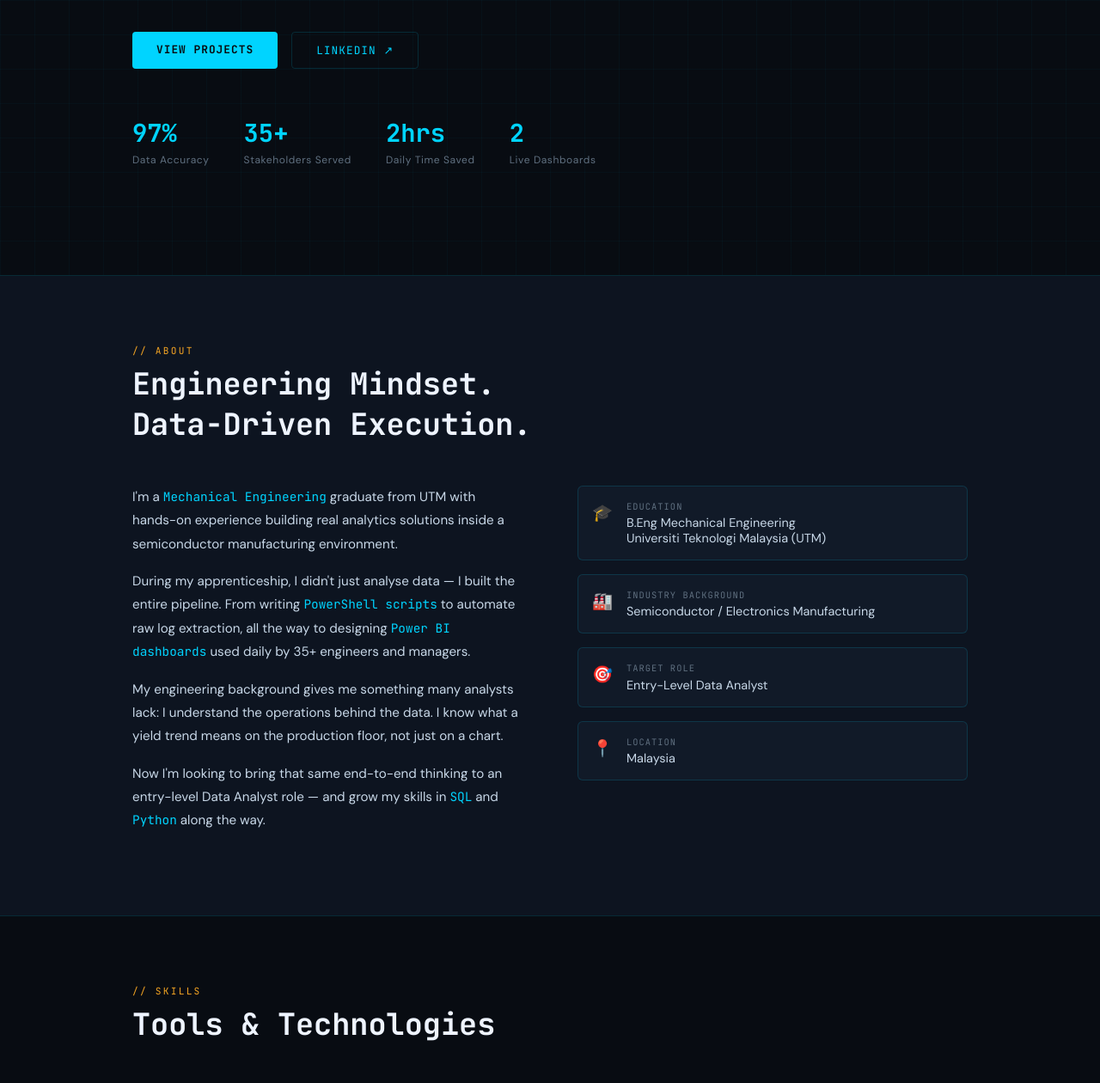
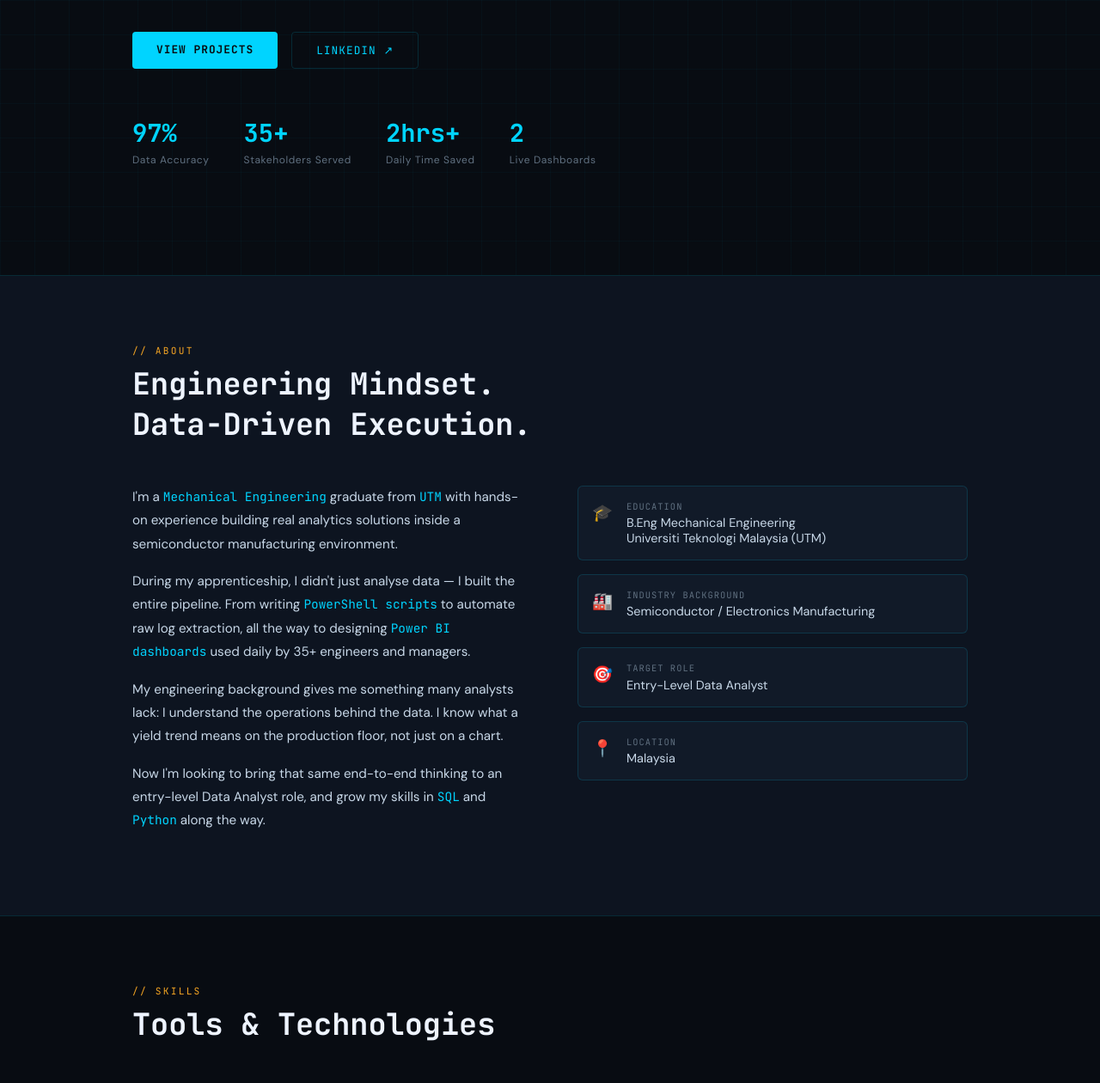
Before and after one commit to fareirfan/fareirfan.github.io, a plain HTML site: page index.html in a window 1280 px wide. Shown: the part 480-1740 px from the top of the page at 86% size. Drawn offline with Linux system fonts and the light colour scheme.

Commit message:
index.html

```diff
--- a/index.html
+++ b/index.html
@@ -173,7 +173,7 @@
     <div class="hero-stats">
       <div><div class="stat-num">97%</div><div class="stat-label">Data Accuracy</div></div>
       <div><div class="stat-num">35+</div><div class="stat-label">Stakeholders Served</div></div>
-      <div><div class="stat-num">2hrs</div><div class="stat-label">Daily Time Saved</div></div>
+      <div><div class="stat-num">2hrs+</div><div class="stat-label">Daily Time Saved</div></div>
       <div><div class="stat-num">2</div><div class="stat-label">Live Dashboards</div></div>
     </div>
   </div>
@@ -187,10 +187,10 @@
     <h2 class="section-title reveal">Engineering Mindset.<br>Data-Driven Execution.</h2>
     <div class="about-grid">
       <div class="about-text reveal">
-        <p>I'm a <span>Mechanical Engineering</span> graduate from UTM with hands-on experience building real analytics solutions inside a semiconductor manufacturing environment.</p>
+        <p>I'm a <span>Mechanical Engineering</span> graduate from <span>UTM</span> with hands-on experience building real analytics solutions inside a semiconductor manufacturing environment.</p>
         <p>During my apprenticeship, I didn't just analyse data — I built the entire pipeline. From writing <span>PowerShell scripts</span> to automate raw log extraction, all the way to designing <span>Power BI dashboards</span> used daily by 35+ engineers and managers.</p>
         <p>My engineering background gives me something many analysts lack: I understand the operations behind the data. I know what a yield trend means on the production floor, not just on a chart.</p>
-        <p>Now I'm looking to bring that same end-to-end thinking to an entry-level Data Analyst role — and grow my skills in <span>SQL</span> and <span>Python</span> along the way.</p>
+        <p>Now I'm looking to bring that same end-to-end thinking to an entry-level Data Analyst role, and grow my skills in <span>SQL</span> and <span>Python</span> along the way.</p>
       </div>
       <div class="about-info reveal">
         <div class="info-row"><div class="info-icon">🎓</div><div><div class="info-label">Education</div><div class="info-value">B.Eng Mechanical Engineering<br>Universiti Teknologi Malaysia (UTM)</div></div></div>
@@ -255,7 +255,7 @@
         <div class="tl-dot"></div>
         <div class="tl-date">Oct 2025 — Jan 2026</div>
         <div class="tl-role">System Engineer (Apprentice)</div>
-        <div class="tl-company">Celestica Electronics (M) Sdn Bhd · Seelong</div>
+        <div class="tl-company">Celestica Electronics (M) Sdn Bhd</div>
         <div class="tl-desc"><ul>
           <li>Built an automated data pipeline (PowerShell → Excel → Power BI) for real-time machine output monitoring, eliminating 2+ hours of daily manual reporting and achieving 97% data accuracy.</li>
           <li>Designed the company's first employee attendance analytics dashboard for the System Engineering team, tracking shift patterns, OT, absences, and headcount from access card data.</li>
```
